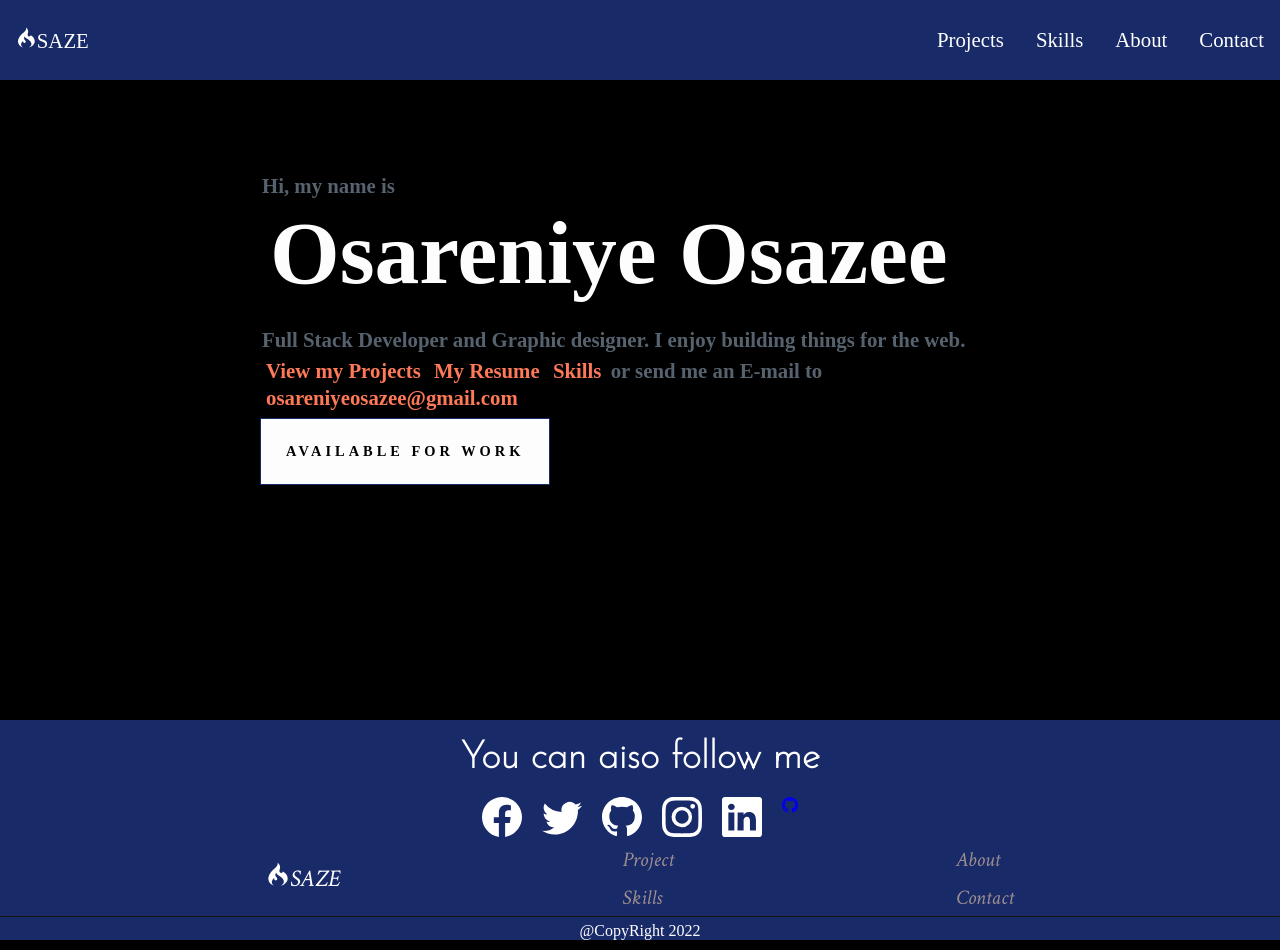
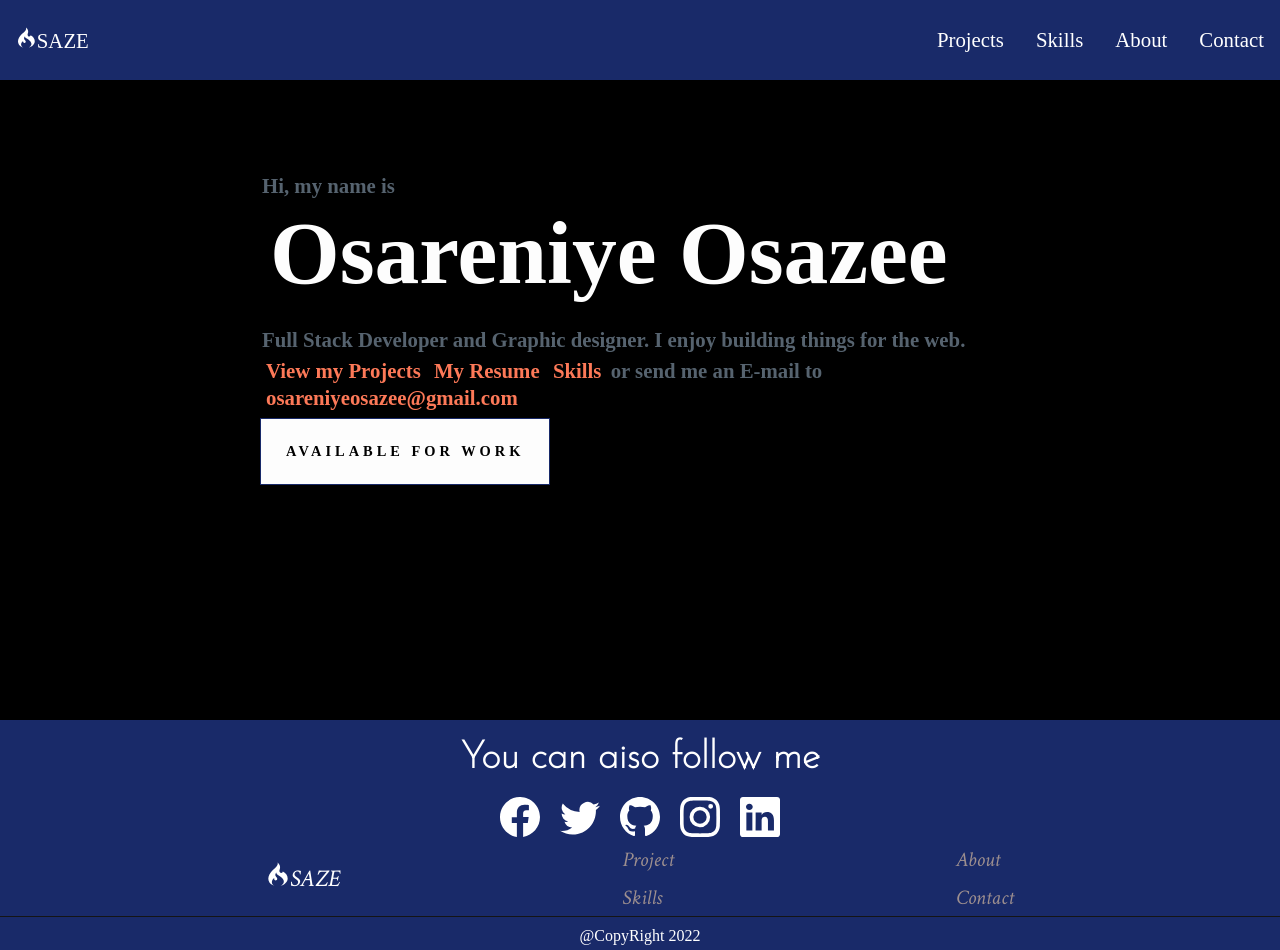
Before and after one commit to eddynice/Nan, a React (Create React App) app: page / in a window 1280 px wide. Built offline with nearby package versions, Linux system fonts and the light colour scheme; a web font is replaced by a local one.

Commit message:
img loader added

```diff
--- a/package.json
+++ b/package.json
@@ -12,6 +12,7 @@
         "react": "^17.0.2",
         "react-dom": "^17.0.2",
         "react-icons": "^4.7.1",
+        "react-lazy-load-image-component": "^1.5.6",
         "react-loader-spinner": "^5.3.4",
         "react-pdf": "^6.2.0",
         "react-router-dom": "^6.3.0",
--- a/src/component/footer/Footer.js
+++ b/src/component/footer/Footer.js
@@ -25,29 +25,31 @@ export default function Footer() {
 
 
         </div>
-        <div className="2">
+        <div className="icon">
          <a href="https://github.com/sinansarikaya/react-movie-app"
           target="_blank"
           rel="noopener noreferrer"><BsTwitter style={Style} className="icon" /></a> {" "}
           </div>
-        <div className="3">
+        <div className="icon1">
         <a href="https://github.com/sinansarikaya/react-movie-app"
           target="_blank"
           rel="noopener noreferrer"> <BsGithub style={Style} />{" "}</a>
         </div>
-        <div className="4">
-          <Link to="/"> <BsInstagram style={Style} />{" "}</Link>
-        </div>
-        <div className="4">
-          <Link to="/"> <BsLinkedin style={Style} />{" "}</Link>
-        </div>
+        <div className="icon2">
         <a
           href="https://github.com/sinansarikaya/react-movie-app"
           target="_blank"
           rel="noopener noreferrer"
-        >
-          <BsGithub />
-        </a>
+        > <BsInstagram style={Style} />{" "}</a>
+        </div>
+        <div className="icon3">
+        <a
+          href="https://github.com/sinansarikaya/react-movie-app"
+          target="_blank"
+          rel="noopener noreferrer"
+        > <BsLinkedin style={Style} />{" "}</a>
+        </div>
+
       </div>
       <div className="Links">
       <ul className="UL">
@@ -79,7 +81,7 @@ export default function Footer() {
           </ul>
 
       </div>
-      <p>@CopyRight 2022</p>
+      <p style={{padding:"5px"}}>@CopyRight 2022</p>
     </div>
   )
 }
--- a/src/component/footer/footer.css
+++ b/src/component/footer/footer.css
@@ -20,14 +20,31 @@
     gap: 20px;
 }
 
-.icon {
-    color: #1a69;
+.icon {}
+
+.icon:hover {
+    width: 1.1em;
+    height: 1.1em;
 }
 
-.icon:hover {
-    color: yellow;
-    width: 3em;
-    height: 1.3em;
+.icon1:hover {
+    width: 1.1em;
+    height: 1.1em;
+}
+
+.icon2:hover {
+    width: 1.1em;
+    height: 1.1em;
+}
+
+.icon3:hover {
+    width: 1.1em;
+    height: 1.1em;
+}
+
+.icon4:hover {
+    width: 1.1em;
+    height: 1.1em;
 }
 
 .names {
--- a/src/component/project/ProjectList.jsx
+++ b/src/component/project/ProjectList.jsx
@@ -1,4 +1,6 @@
-import React from 'react'
+import React from 'react';
+import { LazyLoadImage } from 'react-lazy-load-image-component';
+import 'react-lazy-load-image-component/src/effects/blur.css';
 import { Link } from 'react-router-dom'
 import "./project.css"
 
@@ -8,7 +10,16 @@ export default function ProjectList({projects}) {
 <div className='contain'>
 
 
-        <img src={projects.img} className="image" alt='movie'></img>
+    <LazyLoadImage
+      src={projects.img} // use normal <img> attributes as props
+      className="image" alt='movie'
+      effect="blur"
+      />
+
+
+
+
+
 <div className='overlay'>
 
   <Link to="/" className='text'> jdkddkkdk</Link>
--- a/src/component/project/project.css
+++ b/src/component/project/project.css
@@ -16,15 +16,15 @@
     padding: 0.1em;
     transition: .8s ease-in-out;
     line-height: 1.5em;
-    width: 360px;
-    height: 380px;
+    width: 320px;
+    height: 340px !important;
     border-radius: 10px
 }
 
 .image {
     display: block;
-    width: 100%;
-    height: 100%;
+    width: 310px;
+    height: 330px !important;
     border-radius: 3px
 }
 
@@ -47,8 +47,6 @@
     border-radius: 10px;
 }
 
-.oio {}
-
 .text {
     color: #fff;
     font-size: 50px;
```
Also changed, not shown: src/component/Resume.jsx (line endings or trailing spaces), 2 other files (tests, documents, lock files or other folders).
